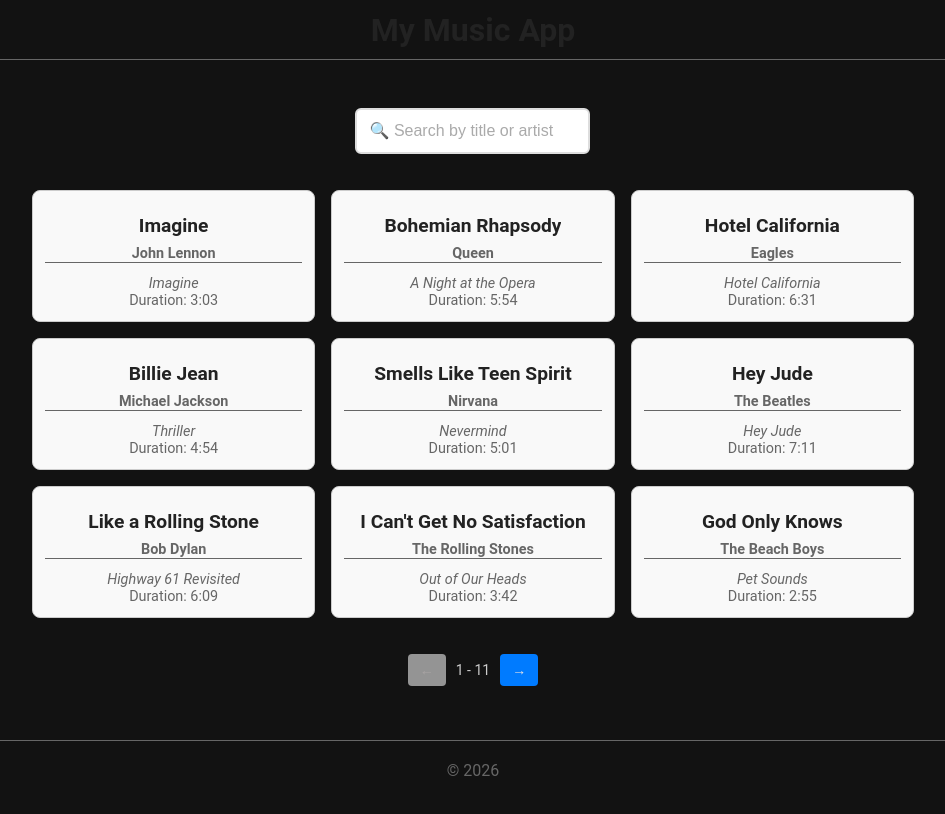
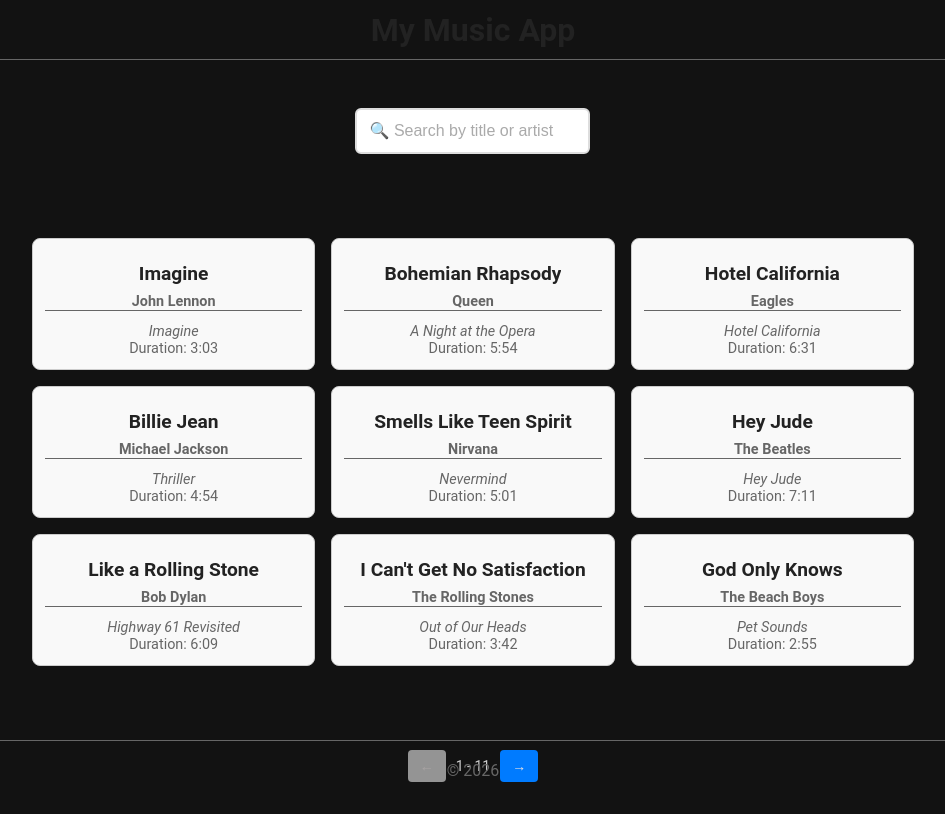
Before and after one commit to matetocoti/music-player, a React (Vite) app: page / in a window 1280 px wide. Shown: the whole page, without its empty margins (167-1112 px from the left). Built offline with nearby package versions, Linux system fonts and the light colour scheme.

Commit message:
refactor(player): simplify duration handling and stabilize time counter

```diff
--- a/src/pages/Home/Home.css
+++ b/src/pages/Home/Home.css
@@ -0,0 +1,7 @@
+main {
+    display: flex;
+    flex-direction: column;
+    align-items: center;
+    justify-content: center;
+    gap: 3rem;
+}
--- a/src/pages/Home/index.tsx
+++ b/src/pages/Home/index.tsx
@@ -6,6 +6,8 @@
 import useSongs from "../../hooks/useSongs";
 import SearchBar from "../../components/pagination-components/SearchBar";
 import PaginationBar from "../../components/pagination-components/PaginationBar";
+
+import "./Home.css";
 
 const Home = () => {
   const [search, setSearch] = useState("");
--- a/src/pages/Player/index.tsx
+++ b/src/pages/Player/index.tsx
@@ -80,16 +80,32 @@
   }, [song]);
   // Update duration when video ID changes
   useEffect(() => {
-  if (!videoId || !ytRef.current) return;
-    const timeout = setTimeout(() => {
-      const dur = ytRef.current?.getDuration();
+    if (!videoId || !ytRef.current) return;
+
+    let cancelled = false;
+
+    // Check duration every 800ms until we get a valid value
+    // This is needed because the YouTube player may not have the duration available immediately after loading
+    // for some reason ,it only works with async check and not with onReady callback, maybe a bug in the library or YouTube API
+    const checkDuration  = async () => {
+      if (!ytRef.current || cancelled) return;
+
+      const dur = ytRef.current.getDuration();
+
       if (dur && dur > 0) {
         setDuration(dur);
+      } else {
+        setTimeout(checkDuration, 800);
       }
-    }, 800);
+    };
 
-    return () => clearTimeout(timeout);
+    checkDuration();
+
+    return () => {
+      cancelled = true;
+    };
   }, [videoId]);
+
   // Update current time every 500ms when playing
   useEffect(() => {
     if (!playing || !ytRef.current) return;
@@ -142,6 +158,7 @@
   if (loading) return <div>Loading song...</div>;
   if (error) return <div>Error loading song: {error}</div>;
   if (!song) return <div>Song not found</div>;
+  if (videoError) return <div>{videoError}</div>;
   //#endregion
 
   return (
```
